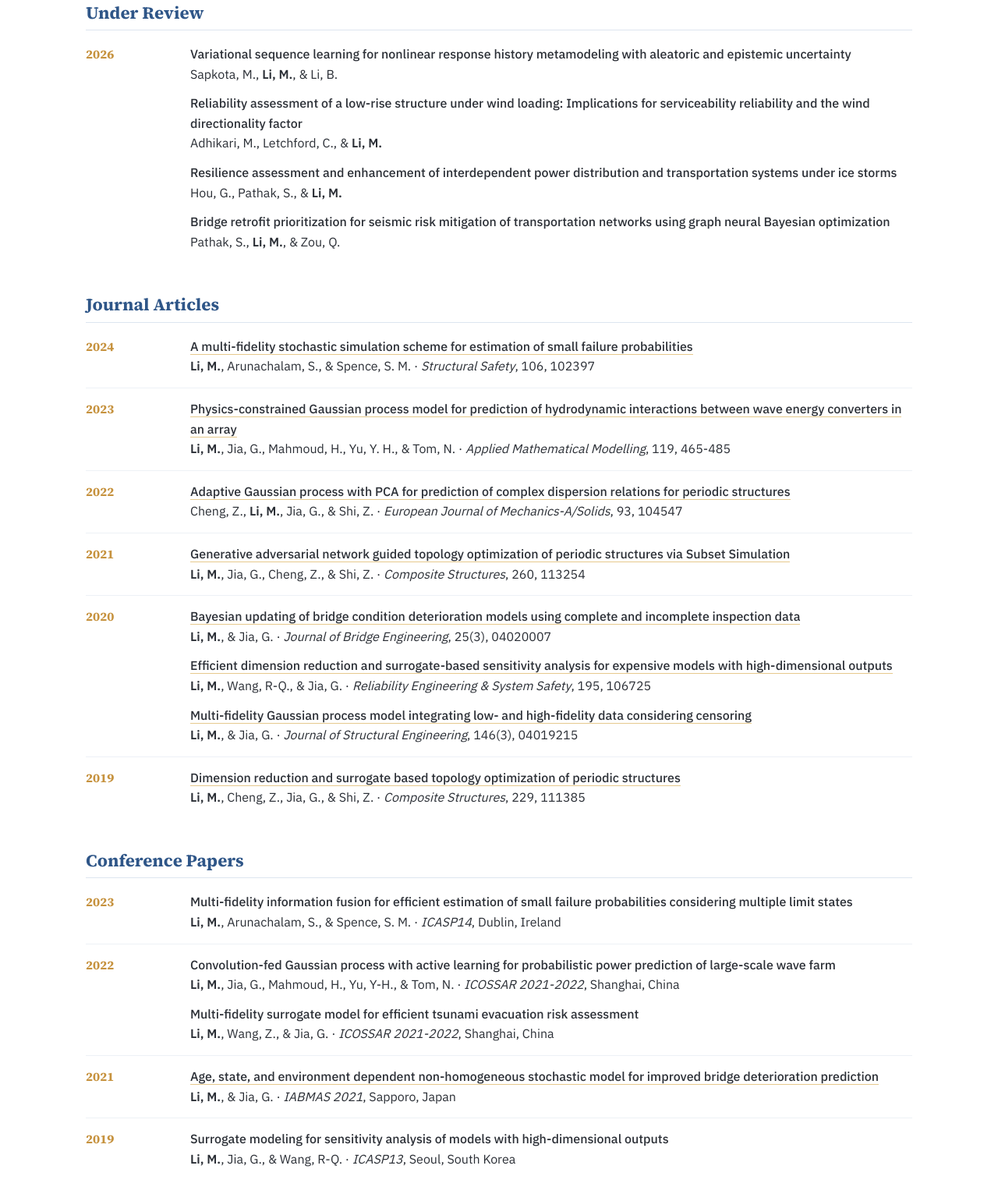
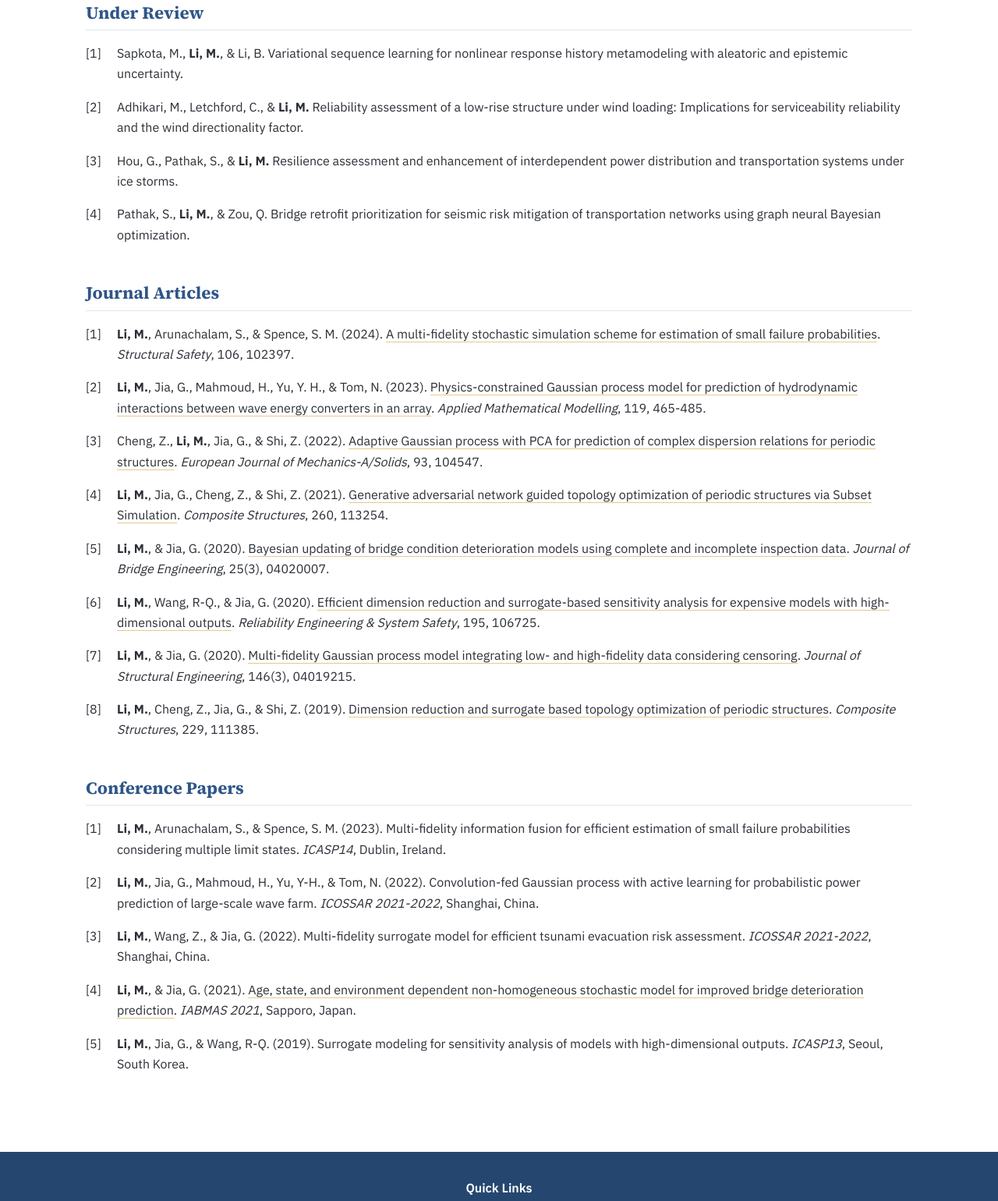
Before and after one commit to minli-rpi/carr-lab, a plain HTML site: page publication.html in a window 1280 px wide. Shown: the part 256-1796 px from the top of the page at 78% size. Drawn offline with Linux system fonts and the light colour scheme.

Commit message:
Publications: switch to numbered citation layout
Co-Authored-By: Claude Opus 5.5 <noreply@anthropic.com>

```diff
--- a/publication.html
+++ b/publication.html
@@ -35,21 +35,12 @@
   .about-photo{width:160px;height:200px}
 }
 .pub-section{margin-bottom:40px}
-.pub-section h3{font-family:var(--serif);font-size:var(--fs-h2);font-weight:700;color:var(--primary);margin-bottom:4px;padding-bottom:8px;border-bottom:1px solid var(--border)}
-.pub-year{display:grid;grid-template-columns:110px 1fr;gap:24px;padding:14px 0;border-bottom:1px solid var(--border-light)}
-.pub-year:last-child{border-bottom:none}
-.pub-year-label{font-family:var(--serif);font-size:var(--fs-body);font-weight:700;color:var(--gold);line-height:1.6}
-.pub-item{margin-bottom:12px;line-height:1.6}
-.pub-item:last-child{margin-bottom:0}
-.pub-title{font-size:var(--fs-body);color:var(--text);font-weight:500}
-.pub-title a{color:inherit;text-decoration:none;border-bottom:1px solid var(--gold-light)}
-.pub-title a:hover{color:var(--primary);border-bottom-color:var(--primary)}
-.pub-meta{font-size:var(--fs-small);color:var(--text-muted)}
-.pub-meta strong{color:var(--text-sec);font-weight:600}
-.pub-meta em{color:var(--text-sec)}
-@media(max-width:600px){
-  .pub-year{grid-template-columns:1fr;gap:6px}
-}
+.pub-section h3{font-family:var(--serif);font-size:var(--fs-h2);font-weight:700;color:var(--primary);margin-bottom:8px;padding-bottom:8px;border-bottom:1px solid var(--border)}
+.pub-list{list-style:none;margin:0;padding:0}
+.pub-item{display:grid;grid-template-columns:36px 1fr;gap:4px;padding:8px 0;line-height:1.65}
+.pub-num{color:var(--text-muted)}
+.pub-item a{color:inherit;text-decoration:none;border-bottom:1px solid var(--gold-light)}
+.pub-item a:hover{color:var(--primary);border-bottom-color:var(--primary)}
 </style>
 </head>
 <body>
@@ -76,51 +67,35 @@
   <div class="container">
     <section class="pub-section">
       <h3>Under Review</h3>
-      <div class="pub-year"><div class="pub-year-label">2026</div><div>
-        <div class="pub-item"><div class="pub-title">Variational sequence learning for nonlinear response history metamodeling with aleatoric and epistemic uncertainty</div><div class="pub-meta">Sapkota, M., <strong>Li, M.</strong>, &amp; Li, B.</div></div>
-        <div class="pub-item"><div class="pub-title">Reliability assessment of a low-rise structure under wind loading: Implications for serviceability reliability and the wind directionality factor</div><div class="pub-meta">Adhikari, M., Letchford, C., &amp; <strong>Li, M.</strong></div></div>
-        <div class="pub-item"><div class="pub-title">Resilience assessment and enhancement of interdependent power distribution and transportation systems under ice storms</div><div class="pub-meta">Hou, G., Pathak, S., &amp; <strong>Li, M.</strong></div></div>
-        <div class="pub-item"><div class="pub-title">Bridge retrofit prioritization for seismic risk mitigation of transportation networks using graph neural Bayesian optimization</div><div class="pub-meta">Pathak, S., <strong>Li, M.</strong>, &amp; Zou, Q.</div></div>
-      </div></div>
+      <ol class="pub-list">
+        <li class="pub-item"><span class="pub-num">[1]</span><span>Sapkota, M., <strong>Li, M.</strong>, &amp; Li, B. Variational sequence learning for nonlinear response history metamodeling with aleatoric and epistemic uncertainty.</span></li>
+        <li class="pub-item"><span class="pub-num">[2]</span><span>Adhikari, M., Letchford, C., &amp; <strong>Li, M.</strong> Reliability assessment of a low-rise structure under wind loading: Implications for serviceability reliability and the wind directionality factor.</span></li>
+        <li class="pub-item"><span class="pub-num">[3]</span><span>Hou, G., Pathak, S., &amp; <strong>Li, M.</strong> Resilience assessment and enhancement of interdependent power distribution and transportation systems under ice storms.</span></li>
+        <li class="pub-item"><span class="pub-num">[4]</span><span>Pathak, S., <strong>Li, M.</strong>, &amp; Zou, Q. Bridge retrofit prioritization for seismic risk mitigation of transportation networks using graph neural Bayesian optimization.</span></li>
+      </ol>
     </section>
     <section class="pub-section">
       <h3>Journal Articles</h3>
-      <div class="pub-year"><div class="pub-year-label">2024</div><div>
-        <div class="pub-item"><div class="pub-title"><a href="https://doi.org/10.1016/j.strusafe.2023.102397">A multi-fidelity stochastic simulation scheme for estimation of small failure probabilities</a></div><div class="pub-meta"><strong>Li, M.</strong>, Arunachalam, S., &amp; Spence, S. M. &middot; <em>Structural Safety</em>, 106, 102397</div></div>
-      </div></div>
-      <div class="pub-year"><div class="pub-year-label">2023</div><div>
-        <div class="pub-item"><div class="pub-title"><a href="https://doi.org/10.1016/j.apm.2023.03.003">Physics-constrained Gaussian process model for prediction of hydrodynamic interactions between wave energy converters in an array</a></div><div class="pub-meta"><strong>Li, M.</strong>, Jia, G., Mahmoud, H., Yu, Y. H., &amp; Tom, N. &middot; <em>Applied Mathematical Modelling</em>, 119, 465-485</div></div>
-      </div></div>
-      <div class="pub-year"><div class="pub-year-label">2022</div><div>
-        <div class="pub-item"><div class="pub-title"><a href="https://doi.org/10.1016/j.euromechsol.2022.104547">Adaptive Gaussian process with PCA for prediction of complex dispersion relations for periodic structures</a></div><div class="pub-meta">Cheng, Z., <strong>Li, M.</strong>, Jia, G., &amp; Shi, Z. &middot; <em>European Journal of Mechanics-A/Solids</em>, 93, 104547</div></div>
-      </div></div>
-      <div class="pub-year"><div class="pub-year-label">2021</div><div>
-        <div class="pub-item"><div class="pub-title"><a href="https://doi.org/10.1016/j.compstruct.2020.113254">Generative adversarial network guided topology optimization of periodic structures via Subset Simulation</a></div><div class="pub-meta"><strong>Li, M.</strong>, Jia, G., Cheng, Z., &amp; Shi, Z. &middot; <em>Composite Structures</em>, 260, 113254</div></div>
-      </div></div>
-      <div class="pub-year"><div class="pub-year-label">2020</div><div>
-        <div class="pub-item"><div class="pub-title"><a href="https://doi.org/10.1061/(asce)be.1943-5592.0001530">Bayesian updating of bridge condition deterioration models using complete and incomplete inspection data</a></div><div class="pub-meta"><strong>Li, M.</strong>, &amp; Jia, G. &middot; <em>Journal of Bridge Engineering</em>, 25(3), 04020007</div></div>
-        <div class="pub-item"><div class="pub-title"><a href="https://doi.org/10.1016/j.ress.2019.106725">Efficient dimension reduction and surrogate-based sensitivity analysis for expensive models with high-dimensional outputs</a></div><div class="pub-meta"><strong>Li, M.</strong>, Wang, R-Q., &amp; Jia, G. &middot; <em>Reliability Engineering &amp; System Safety</em>, 195, 106725</div></div>
-        <div class="pub-item"><div class="pub-title"><a href="https://doi.org/10.1061/(asce)st.1943-541x.0002531">Multi-fidelity Gaussian process model integrating low- and high-fidelity data considering censoring</a></div><div class="pub-meta"><strong>Li, M.</strong>, &amp; Jia, G. &middot; <em>Journal of Structural Engineering</em>, 146(3), 04019215</div></div>
-      </div></div>
-      <div class="pub-year"><div class="pub-year-label">2019</div><div>
-        <div class="pub-item"><div class="pub-title"><a href="https://doi.org/10.1016/j.compstruct.2019.111385">Dimension reduction and surrogate based topology optimization of periodic structures</a></div><div class="pub-meta"><strong>Li, M.</strong>, Cheng, Z., Jia, G., &amp; Shi, Z. &middot; <em>Composite Structures</em>, 229, 111385</div></div>
-      </div></div>
+      <ol class="pub-list">
+        <li class="pub-item"><span class="pub-num">[1]</span><span><strong>Li, M.</strong>, Arunachalam, S., &amp; Spence, S. M. (2024). <a href="https://doi.org/10.1016/j.strusafe.2023.102397">A multi-fidelity stochastic simulation scheme for estimation of small failure probabilities</a>. <span><em>Structural Safety</em>, 106, 102397</span>.</span></li>
+        <li class="pub-item"><span class="pub-num">[2]</span><span><strong>Li, M.</strong>, Jia, G., Mahmoud, H., Yu, Y. H., &amp; Tom, N. (2023). <a href="https://doi.org/10.1016/j.apm.2023.03.003">Physics-constrained Gaussian process model for prediction of hydrodynamic interactions between wave energy converters in an array</a>. <span><em>Applied Mathematical Modelling</em>, 119, 465-485</span>.</span></li>
+        <li class="pub-item"><span class="pub-num">[3]</span><span>Cheng, Z., <strong>Li, M.</strong>, Jia, G., &amp; Shi, Z. (2022). <a href="https://doi.org/10.1016/j.euromechsol.2022.104547">Adaptive Gaussian process with PCA for prediction of complex dispersion relations for periodic structures</a>. <span><em>European Journal of Mechanics-A/Solids</em>, 93, 104547</span>.</span></li>
+        <li class="pub-item"><span class="pub-num">[4]</span><span><strong>Li, M.</strong>, Jia, G., Cheng, Z., &amp; Shi, Z. (2021). <a href="https://doi.org/10.1016/j.compstruct.2020.113254">Generative adversarial network guided topology optimization of periodic structures via Subset Simulation</a>. <span><em>Composite Structures</em>, 260, 113254</span>.</span></li>
+        <li class="pub-item"><span class="pub-num">[5]</span><span><strong>Li, M.</strong>, &amp; Jia, G. (2020). <a href="https://doi.org/10.1061/(asce)be.1943-5592.0001530">Bayesian updating of bridge condition deterioration models using complete and incomplete inspection data</a>. <span><em>Journal of Bridge Engineering</em>, 25(3), 04020007</span>.</span></li>
+        <li class="pub-item"><span class="pub-num">[6]</span><span><strong>Li, M.</strong>, Wang, R-Q., &amp; Jia, G. (2020). <a href="https://doi.org/10.1016/j.ress.2019.106725">Efficient dimension reduction and surrogate-based sensitivity analysis for expensive models with high-dimensional outputs</a>. <span><em>Reliability Engineering &amp; System Safety</em>, 195, 106725</span>.</span></li>
+        <li class="pub-item"><span class="pub-num">[7]</span><span><strong>Li, M.</strong>, &amp; Jia, G. (2020). <a href="https://doi.org/10.1061/(asce)st.1943-541x.0002531">Multi-fidelity Gaussian process model integrating low- and high-fidelity data considering censoring</a>. <span><em>Journal of Structural Engineering</em>, 146(3), 04019215</span>.</span></li>
+        <li class="pub-item"><span class="pub-num">[8]</span><span><strong>Li, M.</strong>, Cheng, Z., Jia, G., &amp; Shi, Z. (2019). <a href="https://doi.org/10.1016/j.compstruct.2019.111385">Dimension reduction and surrogate based topology optimization of periodic structures</a>. <span><em>Composite Structures</em>, 229, 111385</span>.</span></li>
+      </ol>
     </section>
     <section class="pub-section">
       <h3>Conference Papers</h3>
-      <div class="pub-year"><div class="pub-year-label">2023</div><div>
-        <div class="pub-item"><div class="pub-title">Multi-fidelity information fusion for efficient estimation of small failure probabilities considering multiple limit states</div><div class="pub-meta"><strong>Li, M.</strong>, Arunachalam, S., &amp; Spence, S. M. &middot; <em>ICASP14</em>, Dublin, Ireland</div></div>
-      </div></div>
-      <div class="pub-year"><div class="pub-year-label">2022</div><div>
-        <div class="pub-item"><div class="pub-title">Convolution-fed Gaussian process with active learning for probabilistic power prediction of large-scale wave farm</div><div class="pub-meta"><strong>Li, M.</strong>, Jia, G., Mahmoud, H., Yu, Y-H., &amp; Tom, N. &middot; <em>ICOSSAR 2021-2022</em>, Shanghai, China</div></div>
-        <div class="pub-item"><div class="pub-title">Multi-fidelity surrogate model for efficient tsunami evacuation risk assessment</div><div class="pub-meta"><strong>Li, M.</strong>, Wang, Z., &amp; Jia, G. &middot; <em>ICOSSAR 2021-2022</em>, Shanghai, China</div></div>
-      </div></div>
-      <div class="pub-year"><div class="pub-year-label">2021</div><div>
-        <div class="pub-item"><div class="pub-title"><a href="https://doi.org/10.1201/9780429279119-377">Age, state, and environment dependent non-homogeneous stochastic model for improved bridge deterioration prediction</a></div><div class="pub-meta"><strong>Li, M.</strong>, &amp; Jia, G. &middot; <em>IABMAS 2021</em>, Sapporo, Japan</div></div>
-      </div></div>
-      <div class="pub-year"><div class="pub-year-label">2019</div><div>
-        <div class="pub-item"><div class="pub-title">Surrogate modeling for sensitivity analysis of models with high-dimensional outputs</div><div class="pub-meta"><strong>Li, M.</strong>, Jia, G., &amp; Wang, R-Q. &middot; <em>ICASP13</em>, Seoul, South Korea</div></div>
-      </div></div>
+      <ol class="pub-list">
+        <li class="pub-item"><span class="pub-num">[1]</span><span><strong>Li, M.</strong>, Arunachalam, S., &amp; Spence, S. M. (2023). Multi-fidelity information fusion for efficient estimation of small failure probabilities considering multiple limit states. <span><em>ICASP14</em>, Dublin, Ireland</span>.</span></li>
+        <li class="pub-item"><span class="pub-num">[2]</span><span><strong>Li, M.</strong>, Jia, G., Mahmoud, H., Yu, Y-H., &amp; Tom, N. (2022). Convolution-fed Gaussian process with active learning for probabilistic power prediction of large-scale wave farm. <span><em>ICOSSAR 2021-2022</em>, Shanghai, China</span>.</span></li>
+        <li class="pub-item"><span class="pub-num">[3]</span><span><strong>Li, M.</strong>, Wang, Z., &amp; Jia, G. (2022). Multi-fidelity surrogate model for efficient tsunami evacuation risk assessment. <span><em>ICOSSAR 2021-2022</em>, Shanghai, China</span>.</span></li>
+        <li class="pub-item"><span class="pub-num">[4]</span><span><strong>Li, M.</strong>, &amp; Jia, G. (2021). <a href="https://doi.org/10.1201/9780429279119-377">Age, state, and environment dependent non-homogeneous stochastic model for improved bridge deterioration prediction</a>. <span><em>IABMAS 2021</em>, Sapporo, Japan</span>.</span></li>
+        <li class="pub-item"><span class="pub-num">[5]</span><span><strong>Li, M.</strong>, Jia, G., &amp; Wang, R-Q. (2019). Surrogate modeling for sensitivity analysis of models with high-dimensional outputs. <span><em>ICASP13</em>, Seoul, South Korea</span>.</span></li>
+      </ol>
     </section>
   </div>
 </div>
```
